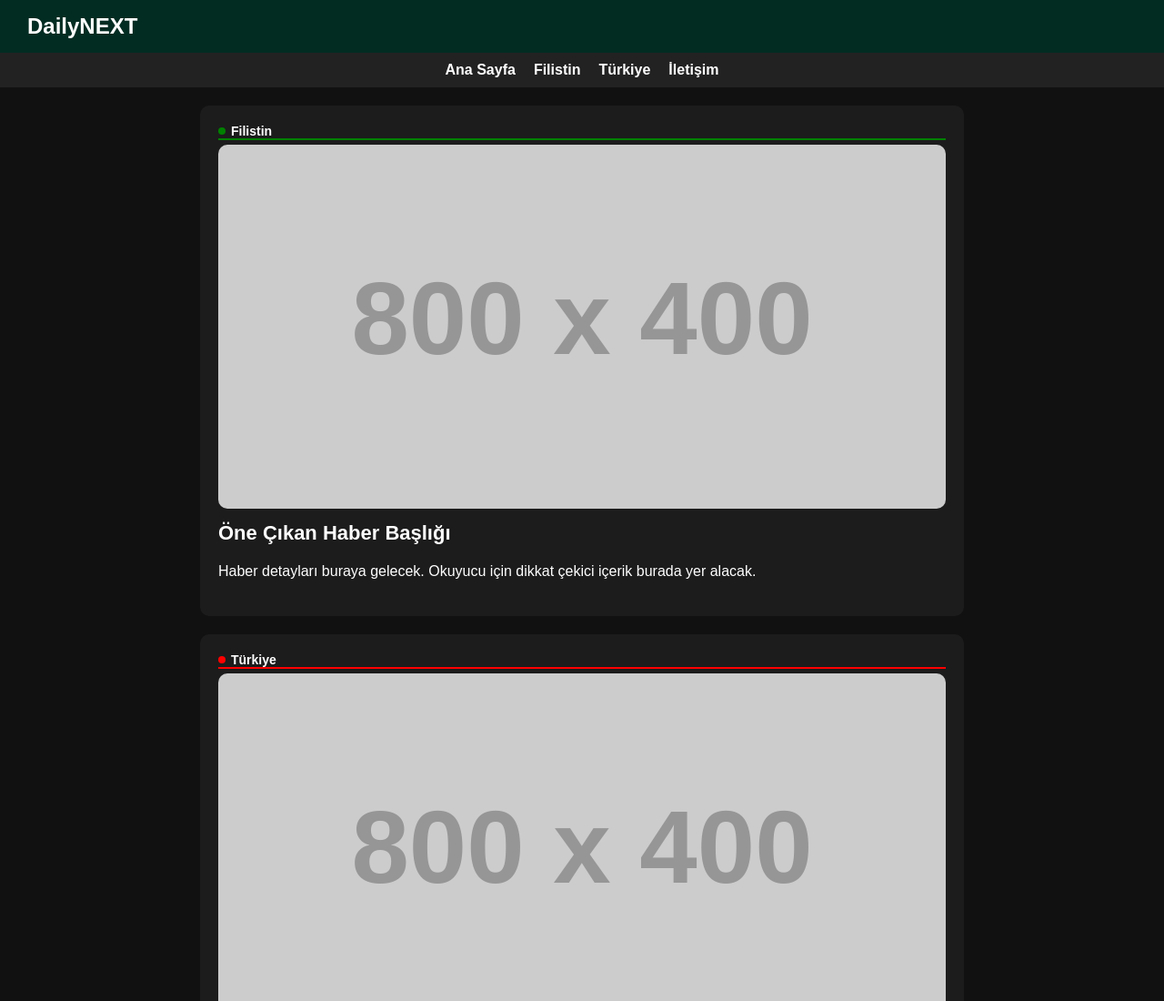
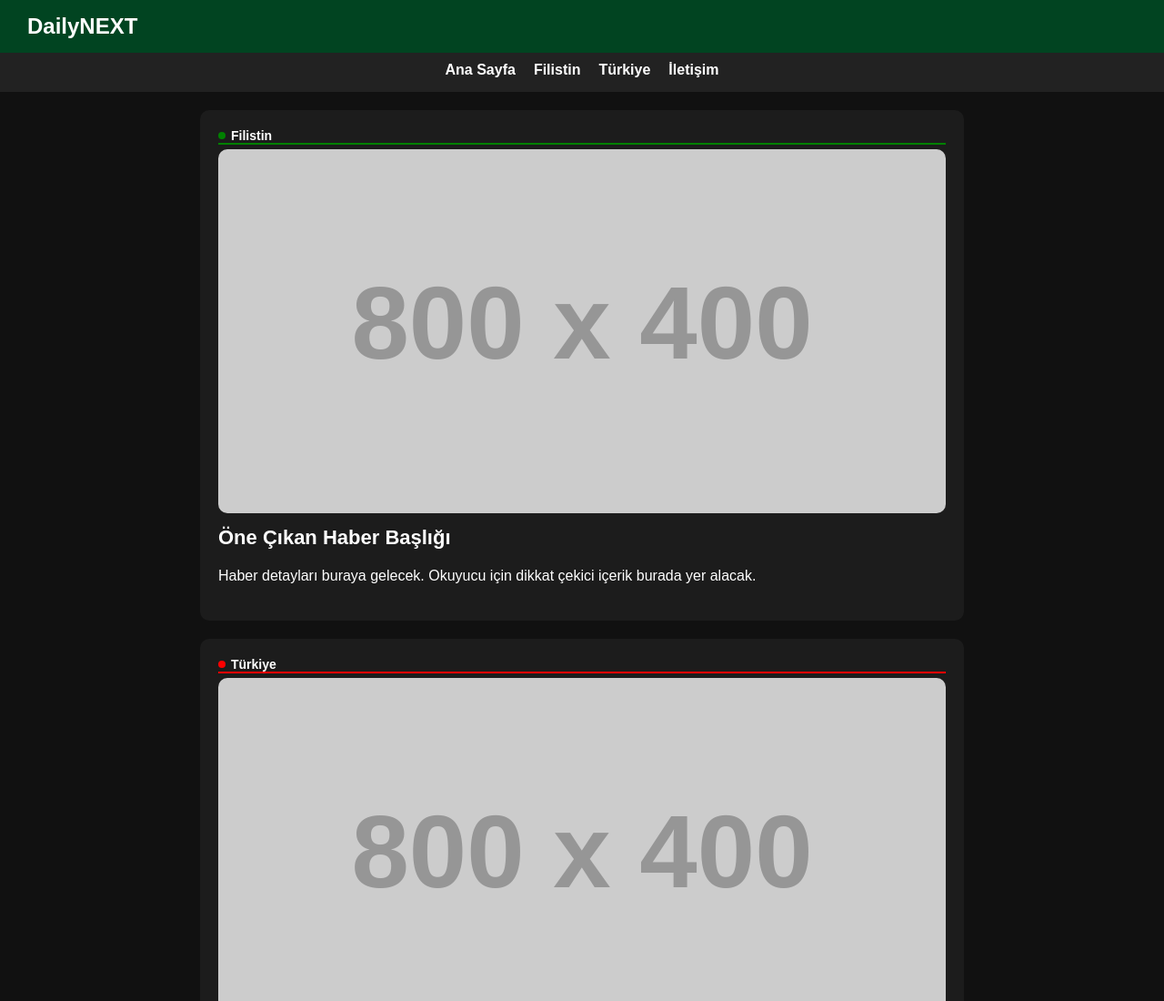
Before and after one commit to dailynext/dailynext, a plain HTML site: page index.html in a window 1280 px wide. Shown: the top 1100 px of the page at 91% size. Drawn offline with Linux system fonts and the light colour scheme; placeholder pictures from the web are drawn by us.

Commit message:
Update index.html

```diff
--- a/index.html
+++ b/index.html
@@ -12,7 +12,7 @@
       color: #fff;
     }
     header {
-      background-color: #022c22; /* daha koyu yeşil */
+      background-color: #014421; /* daha koyu yeşil */
       padding: 15px 30px;
       text-align: left;
     }
@@ -33,9 +33,21 @@
       color: #fff;
       text-decoration: none;
       font-weight: bold;
+      position: relative;
+      padding-bottom: 5px;
     }
-    nav a:hover {
-      text-decoration: underline;
+    nav a::after {
+      content: '';
+      position: absolute;
+      left: 0;
+      bottom: 0;
+      width: 0;
+      height: 2px;
+      background-color: #0f0; /* yeşil animasyon çizgisi */
+      transition: width 0.3s ease;
+    }
+    nav a:hover::after {
+      width: 100%;
     }
     .category {
       font-size: 14px;
```
